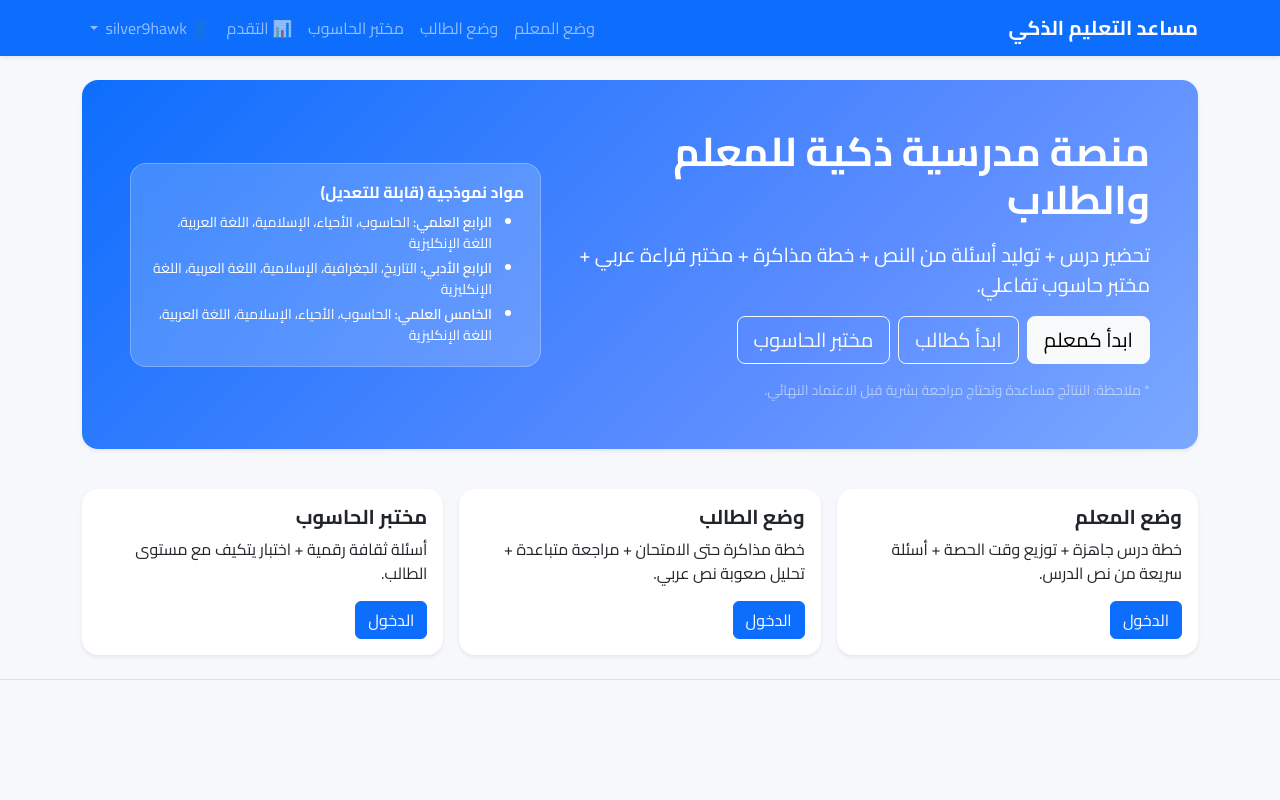
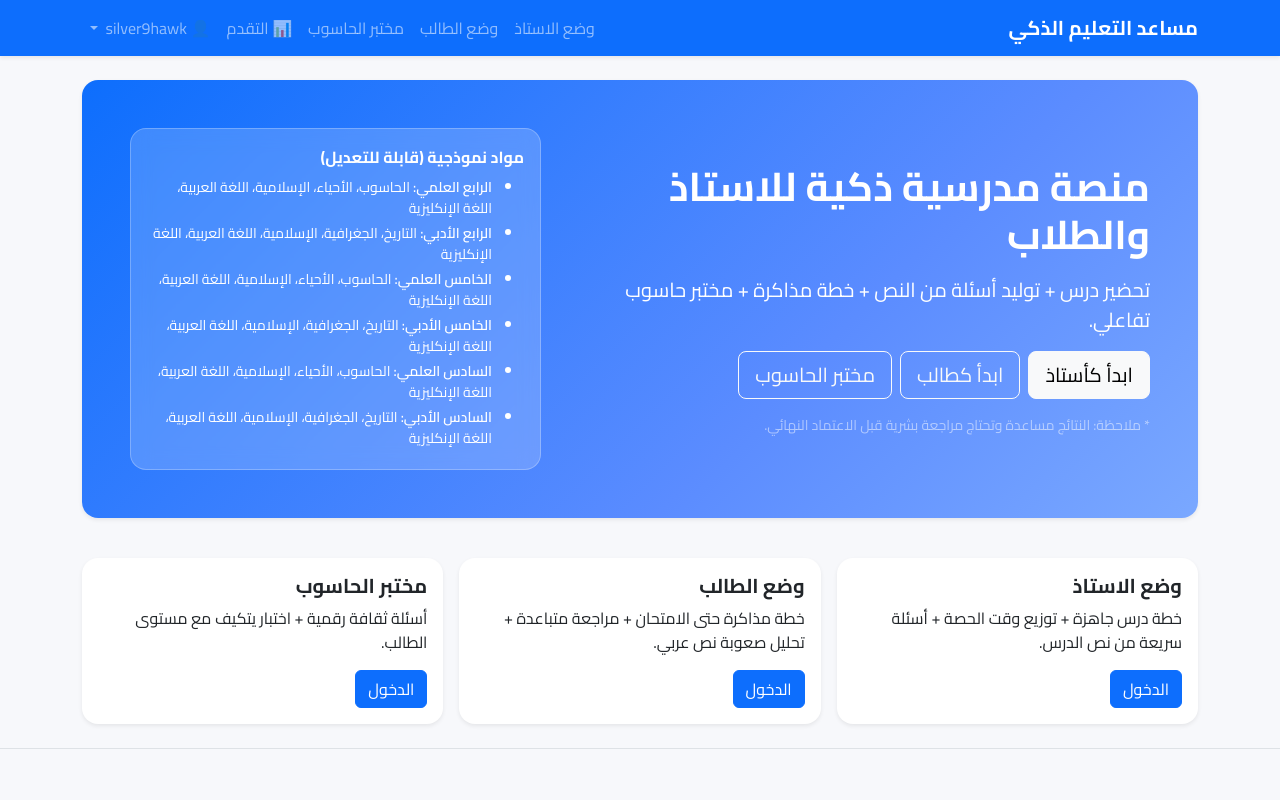
Before and after one commit to ahmedmajid92/iraqi-schools-ai-platform, a Flask app: page / in a window 1280 px wide. Run offline with Flask 3, Linux system fonts and the light colour scheme; a user stored in the database is signed in.

```diff
--- a/app/data/resources/arabic_frequency.json
+++ b/app/data/resources/arabic_frequency.json
@@ -81,7 +81,7 @@
   "القلم": 124,
   "الورقة": 125,
   "الدرس": 126,
-  "المعلم": 127,
+  "الاستاذ": 127,
   "الطالب": 128,
   "الفصل": 129,
   "الصف": 130,
--- a/app/routes.py
+++ b/app/routes.py
@@ -136,6 +136,11 @@ def signup_page():
     # Validate role
     if role not in ['student', 'teacher']:
         role = 'student'
+
+    # Validate grade for students
+    if role == 'student' and not grade:
+        flash("يرجى اختيار الصف الدراسي", "error")
+        return redirect(url_for('main.signup_page'))
 
     # Hash password and create user
     password_hash = auth.hash_password(password)
--- a/app/services/arabic_nlp/generative.py
+++ b/app/services/arabic_nlp/generative.py
@@ -243,14 +243,14 @@ def generate_question(context: str, answer: str = None) -> Optional[str]:
 
     # Build the prompt
     if answer:
-        user_message = f"""أنت معلم عربي خبير. اقرأ النص التالي وأنشئ سؤالاً تعليمياً واحداً فقط.
+        user_message = f"""أنت أستاذ عربي خبير. اقرأ النص التالي وأنشئ سؤالاً تعليمياً واحداً فقط.
 الإجابة المطلوبة هي: {answer}
 
 النص: {context[:500]}
 
 اكتب السؤال فقط بدون أي شرح أو مقدمة:"""
     else:
-        user_message = f"""أنت معلم عربي خبير. اقرأ النص التالي وأنشئ سؤالاً تعليمياً واحداً فقط.
+        user_message = f"""أنت أستاذ عربي خبير. اقرأ النص التالي وأنشئ سؤالاً تعليمياً واحداً فقط.
 
 النص: {context[:500]}
 
@@ -325,7 +325,7 @@ def generate_mcq_distractors(correct_answer: str, context: str, num: int = 3) ->
     if _model is None:
         return []
 
-    user_message = f"""أنت معلم عربي تنشئ اختبارات.
+    user_message = f"""أنت أستاذ عربي تنشئ اختبارات.
 الإجابة الصحيحة هي: {correct_answer}
 السياق: {context[:200]}
 
--- a/app/services/arabic_nlp/morphology.py
+++ b/app/services/arabic_nlp/morphology.py
@@ -337,7 +337,7 @@ def get_morphological_features(word: str) -> Dict:
 # Real Arabic words grouped by root for generating quality distractors
 CURATED_WORD_FAMILIES: Dict[str, List[str]] = {
     # Knowledge & Learning
-    'علم': ['علم', 'عالم', 'معلم', 'تعليم', 'علوم', 'عليم', 'معلومة', 'تعلم', 'معلومات'],
+    'علم': ['علم', 'عالم', 'أستاذ', 'تعليم', 'علوم', 'عليم', 'معلومة', 'تعلم', 'معلومات'],
     'درس': ['درس', 'دراسة', 'مدرسة', 'مدرس', 'دارس', 'تدريس', 'دروس'],
     'فهم': ['فهم', 'فاهم', 'مفهوم', 'تفاهم', 'فهيم', 'استفهام'],
     'عرف': ['عرف', 'معرفة', 'تعريف', 'معروف', 'عارف', 'اعتراف'],
--- a/app/services/auth.py
+++ b/app/services/auth.py
@@ -104,7 +104,7 @@ def teacher_required(f):
             flash('يرجى تسجيل الدخول أولاً', 'warning')
             return redirect(url_for('main.login_page', next=request.url))
         if not is_teacher():
-            flash('هذه الصفحة للمعلمين فقط', 'danger')
+            flash('هذه الصفحة للأساتذة فقط', 'danger')
             return redirect(url_for('main.index'))
         return f(*args, **kwargs)
     return decorated_function
--- a/app/services/quiz_generator.py
+++ b/app/services/quiz_generator.py
@@ -136,7 +136,7 @@ def generate_quiz_from_text(text: str, num_questions: int = 10, grade: str = "",
         },
         "questions": questions,
         "notes": [
-            "هذه أسئلة مساعدة مبنية على نص الدرس. يُفضّل أن يراجعها المعلم قبل الاعتماد النهائي.",
+            "هذه أسئلة مساعدة مبنية على نص الدرس. يُفضّل أن يراجعها الاستاذ قبل الاعتماد النهائي.",
             "قسم (صح/خطأ) هنا يعرض جمل صحيحة من النص لتقويم سريع داخل الصف."
         ]
     }
--- a/app/templates/base.html
+++ b/app/templates/base.html
@@ -27,7 +27,7 @@
         <ul class="navbar-nav ms-auto">
           {% if session.get('user_id') %}
             {% if session.get('role') == 'teacher' %}
-              <li class="nav-item"><a class="nav-link" href="/teacher">وضع المعلم</a></li>
+              <li class="nav-item"><a class="nav-link" href="/teacher">وضع الاستاذ</a></li>
             {% endif %}
             <li class="nav-item"><a class="nav-link" href="/student">وضع الطالب</a></li>
             {% if 'علمي' in (session.get('grade') or '') or session.get('role') == 'teacher' %}
--- a/app/templates/index.html
+++ b/app/templates/index.html
@@ -4,13 +4,15 @@
 <div class="hero p-4 p-md-5 rounded-4 shadow-sm">
   <div class="row align-items-center g-4">
     <div class="col-lg-7">
-      <h1 class="display-6 fw-bold mb-3">منصة مدرسية ذكية للمعلم والطلاب</h1>
+      <h1 class="display-6 fw-bold mb-3">منصة مدرسية ذكية للاستاذ والطلاب</h1>
       <p class="lead mb-3">
-        تحضير درس + توليد أسئلة من النص + خطة مذاكرة + مختبر قراءة عربي + مختبر حاسوب تفاعلي.
+        تحضير درس + توليد أسئلة من النص + خطة مذاكرة +  مختبر حاسوب تفاعلي.
       </p>
       <div class="d-flex flex-wrap gap-2">
         {% if session.get('role') == 'teacher' %}
-          <a href="/teacher" class="btn btn-light btn-lg">ابدأ كمعلم</a>
+          <a href="/teacher" class="btn btn-light btn-lg">ابدأ كأستاذ</a>
+        {% else %}
+          <a href="/login" class="btn btn-outline-light btn-lg">ابدأ كأستاذ</a>
         {% endif %}
         <a href="/student" class="btn btn-outline-light btn-lg">ابدأ كطالب</a>
         {% if 'علمي' in (session.get('grade') or '') or session.get('role') == 'teacher' %}
@@ -25,7 +27,7 @@
       <div class="glass rounded-4 p-3">
         <div class="fw-bold mb-2">مواد نموذجية (قابلة للتعديل)</div>
         <ul class="mb-0 small">
-          {% for g in curriculum.grades[:3] %}
+          {% for g in curriculum.grades[:6] %}
             <li class="mb-1"><span class="fw-semibold">{{ g.grade }}:</span> {{ g.subjects|join("، ") }}</li>
           {% endfor %}
         </ul>
@@ -39,7 +41,7 @@
   <div class="col-md-4">
     <div class="card rounded-4 shadow-sm h-100">
       <div class="card-body">
-        <h5 class="card-title fw-bold">وضع المعلم</h5>
+        <h5 class="card-title fw-bold">وضع الاستاذ</h5>
         <p class="card-text">خطة درس جاهزة + توزيع وقت الحصة + أسئلة سريعة من نص الدرس.</p>
         <a href="/teacher" class="btn btn-primary">الدخول</a>
       </div>
--- a/app/templates/student.html
+++ b/app/templates/student.html
@@ -4,7 +4,7 @@
 <div class="d-flex align-items-center justify-content-between flex-wrap gap-2 mb-3">
   <div>
     <h2 class="fw-bold mb-1">وضع الطالب</h2>
-    <div class="text-muted">خطة مذاكرة + مراجعة متباعدة + مختبر القراءة العربية</div>
+    <div class="text-muted">خطة مذاكرة + مراجعة متباعدة + مختبر القراءة</div>
   </div>
 </div>
 
@@ -66,7 +66,7 @@
 
         <hr class="my-4">
 
-        <h5 class="fw-bold mb-2">مختبر القراءة العربية</h5>
+        <h5 class="fw-bold mb-2">مختبر القراءة</h5>
         <input class="form-control mb-2" id="rLabel" placeholder="عنوان النص (اختياري)">
         <div class="mb-2">
           <label class="form-label small text-muted">رفع ملف (PDF, Word, TXT) أو الصق النص مباشرة:</label>
--- a/app/templates/teacher.html
+++ b/app/templates/teacher.html
@@ -3,7 +3,7 @@
 
 <div class="d-flex align-items-center justify-content-between flex-wrap gap-2 mb-3">
   <div>
-    <h2 class="fw-bold mb-1">وضع المعلم</h2>
+    <h2 class="fw-bold mb-1">وضع الاستاذ</h2>
     <div class="text-muted">تحضير درس + توليد أسئلة من نص الدرس</div>
   </div>
 </div>
@@ -303,7 +303,7 @@
       } else if(qType === "صح/خطأ"){
         body = `<div class="text-muted mt-1">الإجابة: <span class="fw-semibold">${escapeHtml(q.answer)}</span></div>`;
       } else {
-        body = `<div class="text-muted mt-1">تلميح للمعلم: ${escapeHtml(q.answer_hint || "")}</div>`;
+        body = `<div class="text-muted mt-1">تلميح للاستاذ: ${escapeHtml(q.answer_hint || "")}</div>`;
       }
 
       return `
```
Also changed, not shown: app/services/ai_quiz.py (+5 -5 lines), app/services/openai_analysis.py (+4 -4 lines), app/templates/signup.html (+5 -3 lines), instance/app.sqlite3, 4 other files.
